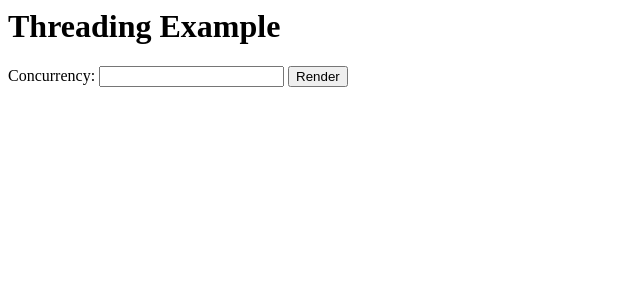
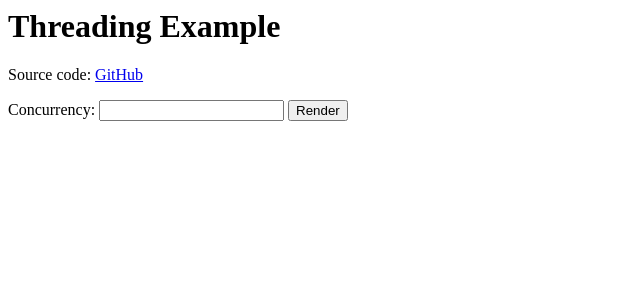
Before and after one commit to kateinoigakukun/swiftwasm-threading-example, a plain HTML site: page index.html in a window 1280 px wide. Shown: the whole page, without its empty margins (0-640 px from the left). Drawn offline with Linux system fonts and the light colour scheme.

Commit message:
Add link to GitHub

```diff
--- a/index.html
+++ b/index.html
@@ -6,6 +6,9 @@
   <body>
     <script type="module" src="Sources/JavaScript/index.js"></script>
     <h1>Threading Example</h1>
+    <p>
+      Source code: <a href="https://github.com/kateinoigakukun/swiftwasm-threading-example" target="_blank">GitHub</a>
+    </p>
     <div>
       <p>
         <label for="concurrency">Concurrency:</label>
```
